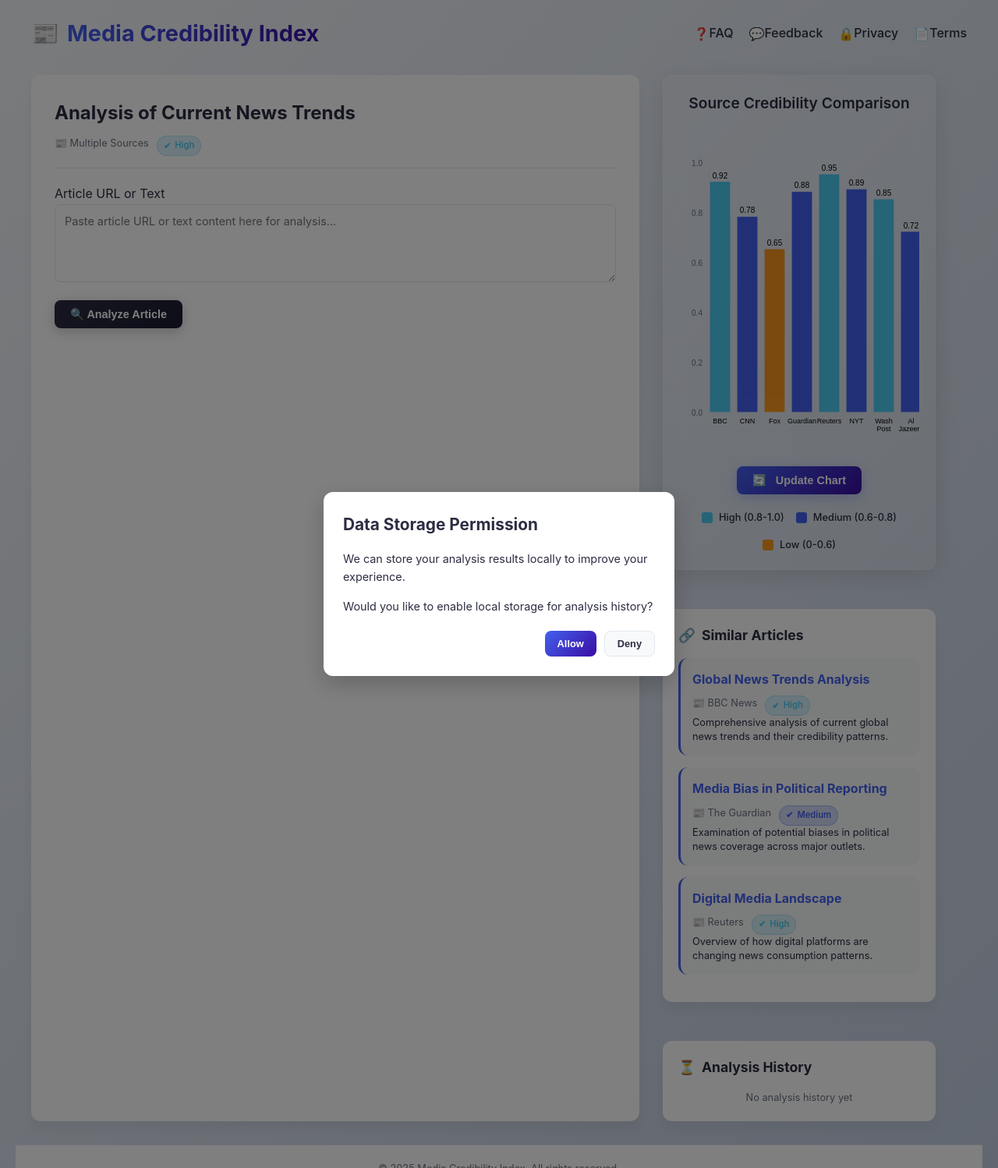
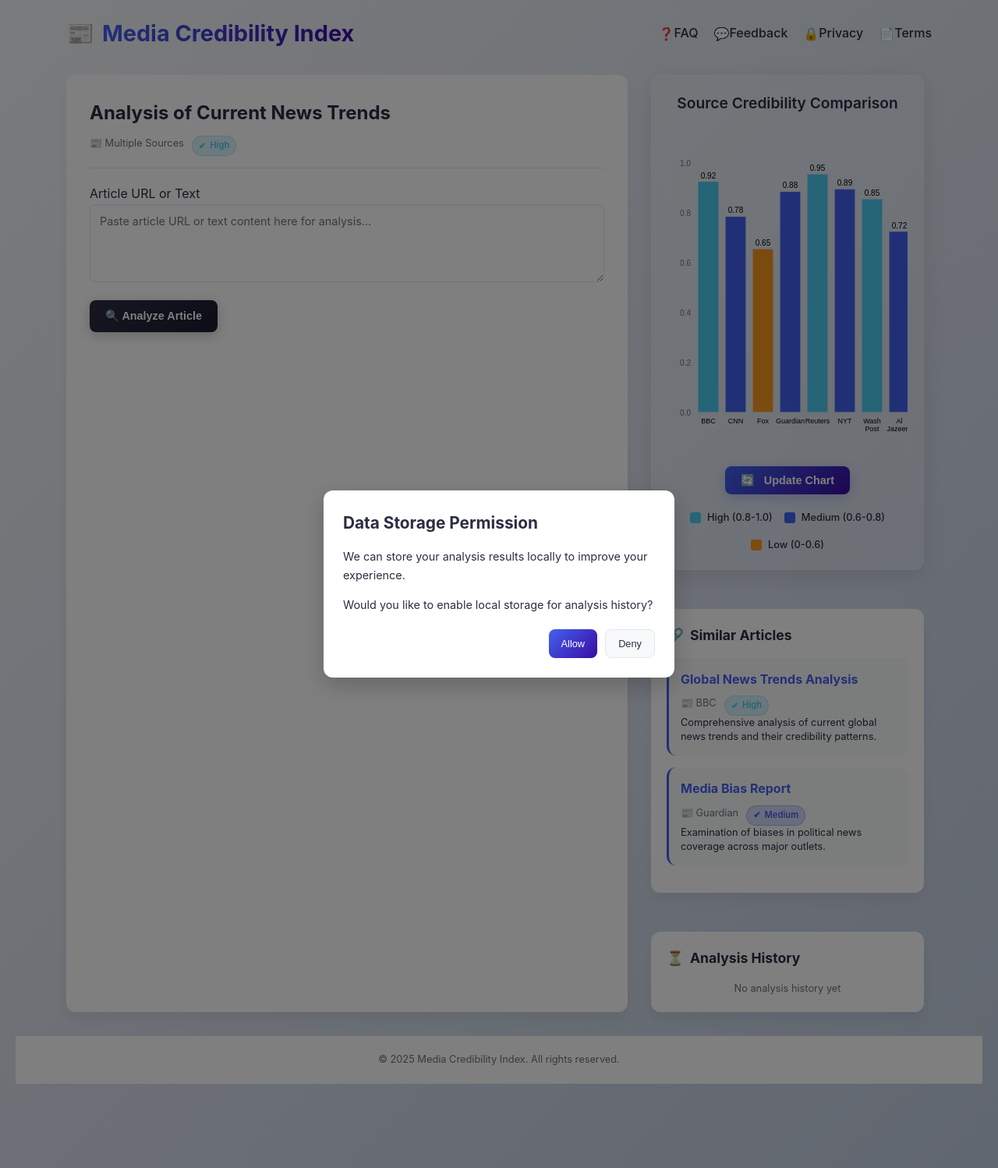
Before and after one commit to credibility-index/credibility-index, a Flask app: page / in a window 1280 px wide. Shown: the whole page at 78% size. Run offline with Flask 3, Linux system fonts and the light colour scheme.

Commit message:
Update index.html

```diff
--- a/templates/index.html
+++ b/templates/index.html
@@ -46,6 +46,147 @@
         .bi-shield-lock:before { content: "🔒"; }
         .bi-file-earmark-text:before { content: "📄"; }
 
+        /* Локальные стили для Bootstrap */
+        .container {
+            width: 100%;
+            padding-right: 15px;
+            padding-left: 15px;
+            margin-right: auto;
+            margin-left: auto;
+        }
+
+        @media (min-width: 576px) {
+            .container {
+                max-width: 540px;
+            }
+        }
+
+        @media (min-width: 768px) {
+            .container {
+                max-width: 720px;
+            }
+        }
+
+        @media (min-width: 992px) {
+            .container {
+                max-width: 960px;
+            }
+        }
+
+        @media (min-width: 1200px) {
+            .container {
+                max-width: 1140px;
+            }
+        }
+
+        .row {
+            display: flex;
+            flex-wrap: wrap;
+            margin-right: -15px;
+            margin-left: -15px;
+        }
+
+        .col, .col-1, .col-2, .col-3, .col-4, .col-5, .col-6, .col-7, .col-8, .col-9, .col-10, .col-11, .col-12 {
+            position: relative;
+            width: 100%;
+            padding-right: 15px;
+            padding-left: 15px;
+        }
+
+        @media (min-width: 576px) {
+            .col-1 { width: 8.333333%; }
+            .col-2 { width: 16.666667%; }
+            .col-3 { width: 25%; }
+            .col-4 { width: 33.333333%; }
+            .col-5 { width: 41.666667%; }
+            .col-6 { width: 50%; }
+            .col-7 { width: 58.333333%; }
+            .col-8 { width: 66.666667%; }
+            .col-9 { width: 75%; }
+            .col-10 { width: 83.333333%; }
+            .col-11 { width: 91.666667%; }
+            .col-12 { width: 100%; }
+        }
+
+        .btn {
+            display: inline-block;
+            font-weight: 400;
+            text-align: center;
+            white-space: nowrap;
+            vertical-align: middle;
+            user-select: none;
+            border: 1px solid transparent;
+            padding: 0.375rem 0.75rem;
+            font-size: 1rem;
+            line-height: 1.5;
+            border-radius: 0.25rem;
+            transition: color 0.15s ease-in-out, background-color 0.15s ease-in-out, border-color 0.15s ease-in-out, box-shadow 0.15s ease-in-out;
+        }
+
+        .btn-primary {
+            color: #fff;
+            background-color: #007bff;
+            border-color: #007bff;
+        }
+
+        .btn-primary:hover {
+            color: #fff;
+            background-color: #0069d9;
+            border-color: #0062cc;
+        }
+
+        .card {
+            position: relative;
+            display: flex;
+            flex-direction: column;
+            min-width: 0;
+            word-wrap: break-word;
+            background-color: #fff;
+            background-clip: border-box;
+            border: 1px solid rgba(0,0,0,.125);
+            border-radius: 0.25rem;
+        }
+
+        .card-body {
+            flex: 1 1 auto;
+            min-height: 1px;
+            padding: 1.25rem;
+        }
+
+        .card-title {
+            margin-bottom: 0.75rem;
+        }
+
+        .list-group {
+            display: flex;
+            flex-direction: column;
+            padding-left: 0;
+            margin-bottom: 0;
+        }
+
+        .list-group-item {
+            position: relative;
+            display: block;
+            padding: 0.75rem 1.25rem;
+            background-color: #fff;
+            border: 1px solid rgba(0,0,0,.125);
+        }
+
+        .list-group-item:first-child {
+            border-top-left-radius: 0.25rem;
+            border-top-right-radius: 0.25rem;
+        }
+
+        .list-group-item:last-child {
+            border-bottom-right-radius: 0.25rem;
+            border-bottom-left-radius: 0.25rem;
+        }
+
+        .list-group-item:hover {
+            background-color: #f8f9fa;
+        }
+
+        /* Основные стили приложения */
         * {
             margin: 0;
             padding: 0;
@@ -59,11 +200,6 @@
             line-height: 1.6;
             min-height: 100vh;
             padding: 20px;
-        }
-
-        .container {
-            max-width: 1200px;
-            margin: 0 auto;
         }
 
         .header {
@@ -235,7 +371,10 @@
             font-weight: 500;
         }
 
-        .btn {
+        .btn-black {
+            background: linear-gradient(135deg, #2b2d42, #1a1b2e);
+            color: white;
+            box-shadow: 0 4px 15px rgba(0, 0, 0, 0.2);
             border: none;
             padding: 10px 20px;
             border-radius: 8px;
@@ -243,12 +382,6 @@
             font-weight: 600;
             transition: all 0.3s ease;
             font-size: 0.9rem;
-        }
-
-        .btn-black {
-            background: linear-gradient(135deg, #2b2d42, #1a1b2e);
-            color: white;
-            box-shadow: 0 4px 15px rgba(0, 0, 0, 0.2);
         }
 
         .btn-black:hover {
@@ -580,28 +713,20 @@
                     <h2><i class="bi bi-link-45deg"></i> Similar Articles</h2>
                     <div id="similarArticlesContainer">
                         <div class="similar-article">
-                            <h3><a href="https://www.bbc.com/news" target="_blank" rel="noopener noreferrer">Global News Trends Analysis</a></h3>
+                            <h3><a href="#" onclick="loadArticle('global-news')">Global News Trends Analysis</a></h3>
                             <div class="article-meta">
-                                <span><i class="bi bi-newspaper"></i> BBC News</span>
+                                <span><i class="bi bi-newspaper"></i> BBC</span>
                                 <span class="credibility-badge high"><i class="bi bi-shield-check"></i> High</span>
                             </div>
                             <p>Comprehensive analysis of current global news trends and their credibility patterns.</p>
                         </div>
                         <div class="similar-article">
-                            <h3><a href="https://www.theguardian.com/international" target="_blank" rel="noopener noreferrer">Media Bias in Political Reporting</a></h3>
+                            <h3><a href="#" onclick="loadArticle('media-bias')">Media Bias Report</a></h3>
                             <div class="article-meta">
-                                <span><i class="bi bi-newspaper"></i> The Guardian</span>
+                                <span><i class="bi bi-newspaper"></i> Guardian</span>
                                 <span class="credibility-badge medium"><i class="bi bi-shield-check"></i> Medium</span>
                             </div>
-                            <p>Examination of potential biases in political news coverage across major outlets.</p>
-                        </div>
-                        <div class="similar-article">
-                            <h3><a href="https://www.reuters.com/" target="_blank" rel="noopener noreferrer">Digital Media Landscape</a></h3>
-                            <div class="article-meta">
-                                <span><i class="bi bi-newspaper"></i> Reuters</span>
-                                <span class="credibility-badge high"><i class="bi bi-shield-check"></i> High</span>
-                            </div>
-                            <p>Overview of how digital platforms are changing news consumption patterns.</p>
+                            <p>Examination of biases in political news coverage across major outlets.</p>
                         </div>
                     </div>
                 </div>
@@ -862,6 +987,54 @@
             }, 800);
         }
 
+        // Функция для загрузки статьи
+        function loadArticle(type) {
+            let content = '';
+            let title = '';
+            let source = '';
+            let credibility = '';
+
+            switch(type) {
+                case 'global-news':
+                    content = 'Analysis of current global news trends and their credibility patterns across different regions and sources.';
+                    title = 'Global News Trends';
+                    source = 'BBC';
+                    credibility = 'high';
+                    break;
+                case 'media-bias':
+                    content = 'Examination of potential biases in political news coverage and how they affect public perception.';
+                    title = 'Media Bias Report';
+                    source = 'Guardian';
+                    credibility = 'medium';
+                    break;
+            }
+
+            const resultsContainer = document.getElementById('analysisResults');
+            resultsContainer.innerHTML = `
+                <div class="loading">
+                    <div class="spinner"></div>
+                    <p style="color: var(--text-color); font-size: 0.8rem;">Loading article...</p>
+                </div>
+            `;
+
+            setTimeout(() => {
+                resultsContainer.innerHTML = `
+                    <div class="analysis-result">
+                        <div class="article-header">
+                            <h2 style="color: var(--primary-color); font-size: 1.3rem;">${title}</h2>
+                        </div>
+                        <div class="article-meta" style="margin-bottom: 15px;">
+                            <span><i class="bi bi-newspaper"></i> ${source}</span>
+                            <span class="credibility-badge ${credibility}"><i class="bi bi-shield-check"></i> ${credibility}</span>
+                        </div>
+                        <div class="analysis-summary" style="margin-top: 15px;">
+                            <p style="color: var(--text-color); font-size: 0.9rem;">${content}</p>
+                        </div>
+                    </div>
+                `;
+            }, 500);
+        }
+
         // Функция для анализа статьи
         async function analyzeArticle() {
             const articleInput = document.getElementById('articleInput').value.trim();
```
